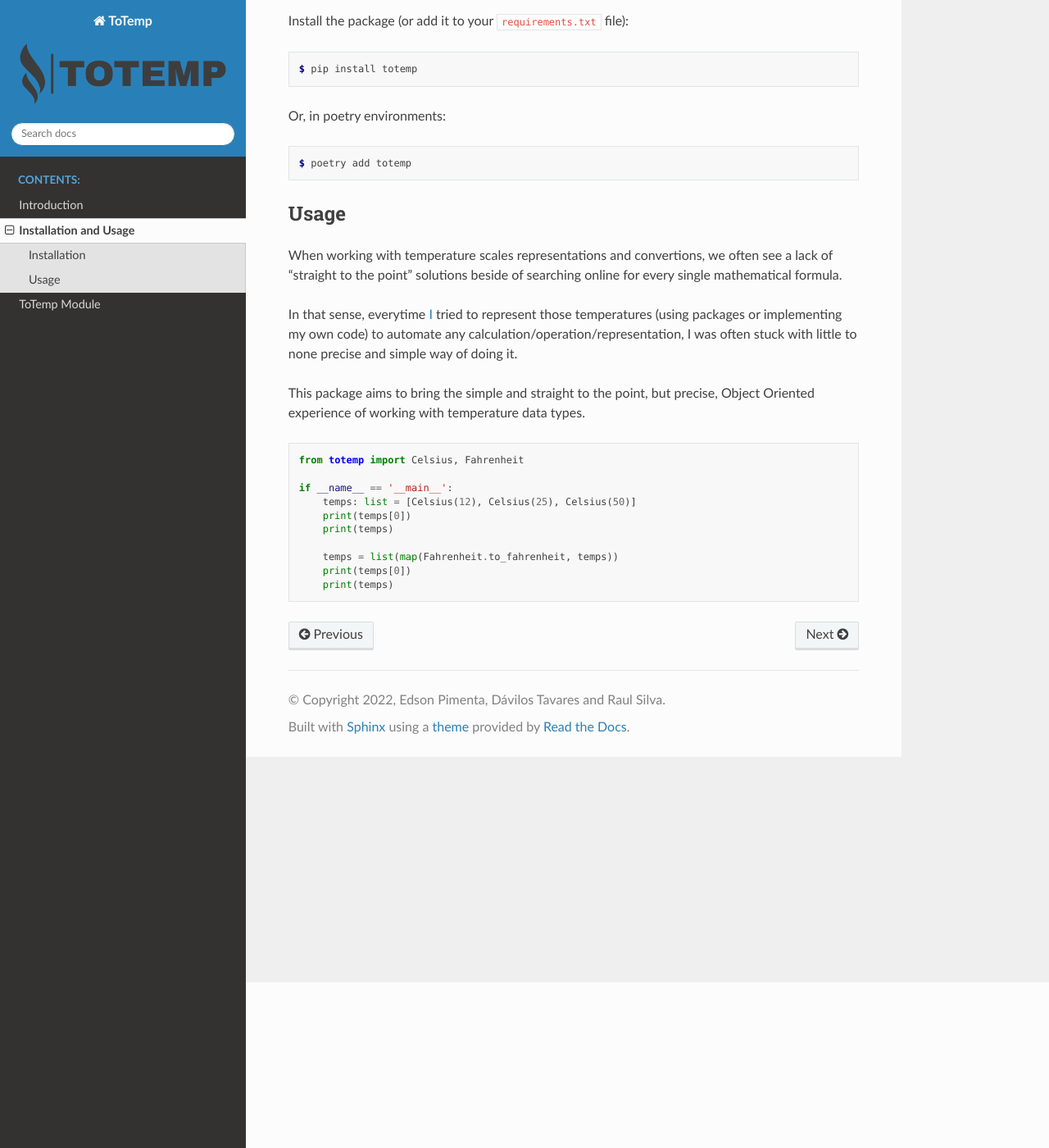
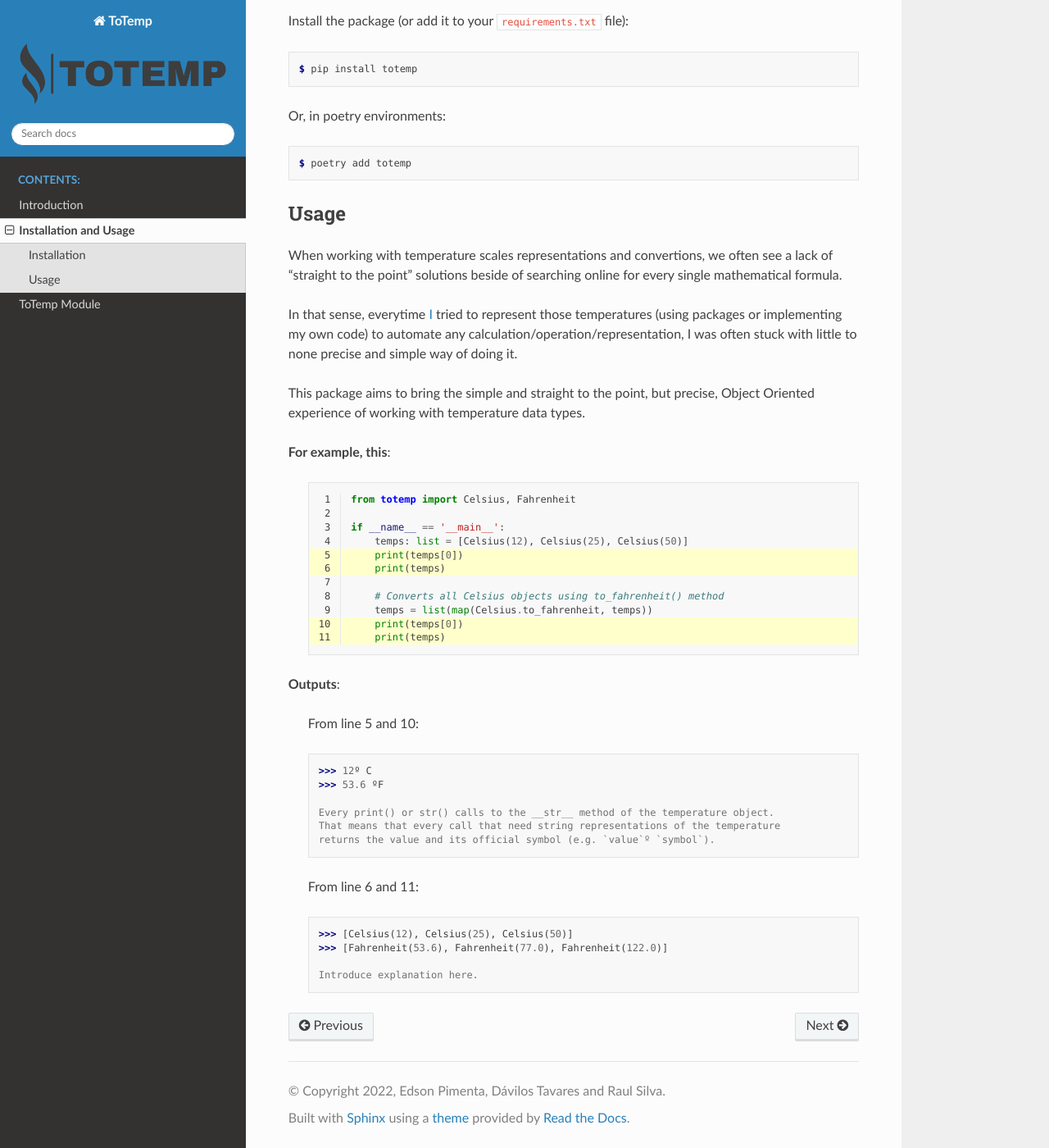
Before and after one commit to eddyyxxyy/ToTemp, a Sphinx documentation site: the page built from docs/source/installation.rst, in a window 1280 px wide and 1400 px high, scrolled down 202 px. Shown: the whole window at 82% size. Built offline with Sphinx 7.4.7 and the Read the Docs theme 2.0.0, drawn with Linux system fonts in a browser that asks for light colours.

Commit message:
Docs: adds first usage example

```diff
--- a/docs/source/installation.rst
+++ b/docs/source/installation.rst
@@ -34,15 +34,38 @@ This package aims to bring the simple and straight to the point,
 but precise, Object Oriented experience of working with temperature
 data types.
 
-.. code:: Python
+**For example, this**:
 
-    from totemp import Celsius, Fahrenheit
+    .. code-block:: Python
+        :linenos:
+        :emphasize-lines: 5,6,10,11
 
-    if __name__ == '__main__':
-        temps: list = [Celsius(12), Celsius(25), Celsius(50)]
-        print(temps[0])
-        print(temps)
+        from totemp import Celsius, Fahrenheit
 
-        temps = list(map(Fahrenheit.to_fahrenheit, temps))
-        print(temps[0])
-        print(temps)
+        if __name__ == '__main__':
+            temps: list = [Celsius(12), Celsius(25), Celsius(50)]
+            print(temps[0])
+            print(temps)
+
+            # Converts all Celsius objects using to_fahrenheit() method
+            temps = list(map(Celsius.to_fahrenheit, temps))
+            print(temps[0])
+            print(temps)
+
+**Outputs**:
+
+    From line 5 and 10::
+
+        >>> 12º C
+        >>> 53.6 ºF
+
+        Every print() or str() calls to the __str__ method of the temperature object.
+        That means that every call that need string representations of the temperature
+        returns the value and its official symbol (e.g. `value`º `symbol`).
+
+    From line 6 and 11::
+
+        >>> [Celsius(12), Celsius(25), Celsius(50)]
+        >>> [Fahrenheit(53.6), Fahrenheit(77.0), Fahrenheit(122.0)]
+
+        Introduce explanation here.
```
